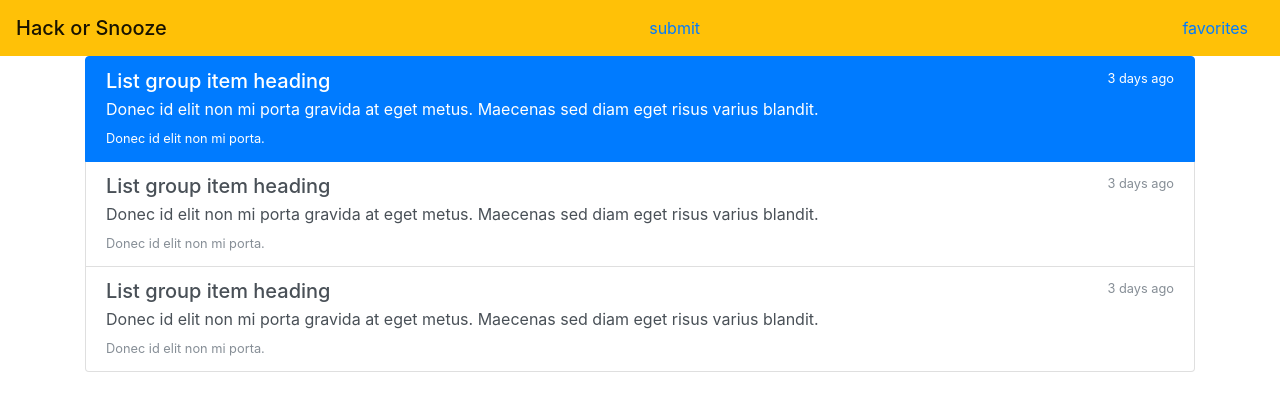
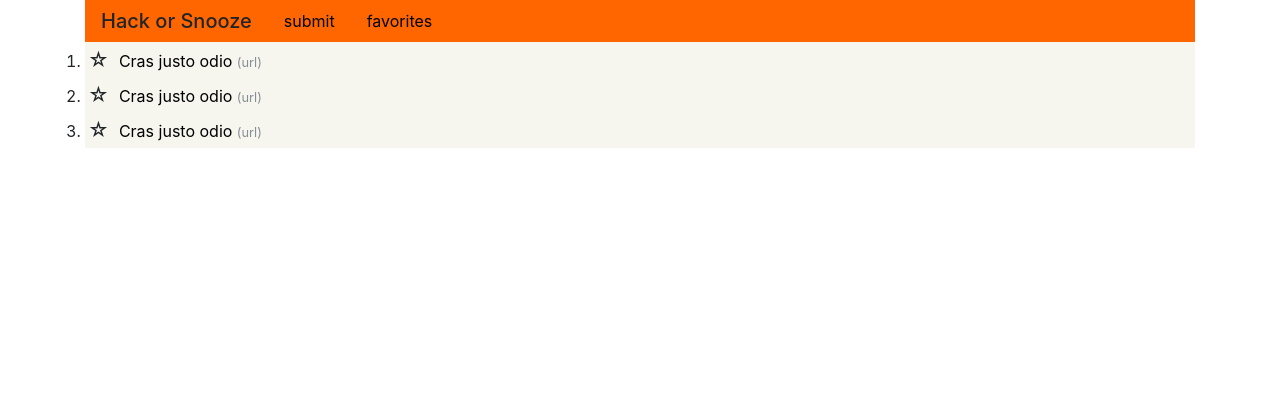
Before and after one commit to zesansan/hackorsnooze, a plain HTML site: page index.html in a window 1280 px wide. Drawn offline with nearby package versions, Linux system fonts and the light colour scheme.

Commit message:
update CSS and article layout

```diff
--- a/index.html
+++ b/index.html
@@ -7,14 +7,15 @@
 	<script src="https://code.jquery.com/jquery-3.2.1.slim.min.js" integrity="sha384-KJ3o2DKtIkvYIK3UENzmM7KCkRr/rE9/Qpg6aAZGJwFDMVNA/GpGFF93hXpG5KkN" crossorigin="anonymous"></script>
 	<script src="https://cdnjs.cloudflare.com/ajax/libs/popper.js/1.12.3/umd/popper.min.js" integrity="sha384-vFJXuSJphROIrBnz7yo7oB41mKfc8JzQZiCq4NCceLEaO4IHwicKwpJf9c9IpFgh" crossorigin="anonymous"></script>
 	<script src="https://maxcdn.bootstrapcdn.com/bootstrap/4.0.0-beta.2/js/bootstrap.min.js" integrity="sha384-alpBpkh1PFOepccYVYDB4do5UnbKysX5WZXm3XxPqe5iKTfUKjNkCk9SaVuEZflJ" crossorigin="anonymous"></script>
-	<style rel="stysheet" href="style.css"></style>
+	<link href="style.css" rel="stylesheet">
+	<link href="https://fonts.googleapis.com/icon?family=Material+Icons"
+      rel="stylesheet">
 </head>
 <body>
+<div class="container main">
 
-<nav class="navbar navbar-light bg-warning">
+	<nav class="navbar">
 	  <span class="navbar-brand mb-0 h1">Hack or Snooze</span>
-<!--   <ul class="nav">
-  <li class="nav-item"> -->
 	    <div id="exampleAccordion" data-children=".item">
 	  		<div class="nav-link item">
 	    		<a data-toggle="collapse" data-parent="#exampleAccordion" href="#exampleAccordion1" aria-expanded="false" aria-controls="exampleAccordion1">
@@ -22,23 +23,19 @@
 	    		</a>
 	    	</div>
 		</div>
-  </li>
-  <!-- <li class="nav-item"> -->
 	    <a class="nav-link favall" href="#">favorites</a>
-  </li>
-</ul>
 	</nav>
-
+	<div class="container form">
 		<div id="exampleAccordion" data-children=".item">
 		  <div class="item">
 		    <div id="exampleAccordion1" class="collapse" role="tabpanel">
-		<div class="container" id="submitform">
+				<div class="container pt-5 pb-5" id="submitform">
 					<div class="form-check">
 						<form action="">
 			  				<div class="form-group row">
 		    					<label for="colFormLabel" class="col-2 col-form-label pl-5">title</label>
 		    						<div class="col-3">
-      							<input type="text" class="form-control" id="colFormLabel" placeholder="title">
+		      							<input type="text" class="form-control" id="colFormLabel" placeholder="title" required>
 		    						</div>
 							</div>
 			 				<div class="form-group row">
@@ -47,8 +44,13 @@
 					      				<input type="URL" class="form-control" id="colFormLabel" placeholder="url">
 					    			</div>
 				 		 	</div>
+				 		 	<div class="row">
+				 		 		<div class="col-3">
 									<button type="submit" class="btn btn-secondary">submit</button>
+								</div>
+							</div>
 						</form>
+					</div>
 				</div>
 		    </div>
 		  </div>
@@ -56,58 +58,15 @@
 	</div>
 
 
+	<div class="container articles">
+		<ol class="list-group justify-content-start">
+		  <li class="row list-group-item"><span class="star_empty star">&#9734;</span><a href=""#>Cras justo odio </a><small class="text-muted hostname">(url)</small></li>
 
-
-
-<!-- <div class="container" id="submitform">
-	<div class="form-check">
-	<form action="">
-	  <div class="form-group row">
-    <label for="colFormLabel" class="col-2 col-form-label pl-5">title</label>
-    <div class="col-3">
-      <input type="email" class="form-control" id="colFormLabel" placeholder="title">
+		  <!-- star boarder needs to change to star -->
+		  <li class="row list-group-item"><span class="star_empty star">&#9734;</span><a href=""#>Cras justo odio </a><small class="text-muted hostname">(url)</small></li>
+		  <li class="row list-group-item"><span class="star_empty star">&#9734;</span><a href=""#>Cras justo odio </a><small class="text-muted hostname">(url)</small></li>
+		</ol>
 	</div>
-  </div>
-	 <div class="form-group row">
-    <label for="colFormLabel" class="col-2 col-form-label pl-5">url</label>
-    <div class="col-3">
-      <input type="email" class="form-control" id="colFormLabel" placeholder="url">
-    </div>
-  </div>
-	<button type="submit" class="btn btn-secondary">submit</button>
-	</form>
-	</div>
-</div>
- -->
-
-
-
-<div class="container">
-	<div class="list-group">
-  <a href="#" class="list-group-item list-group-item-action flex-column align-items-start active">
-    <div class="d-flex w-100 justify-content-between">
-      <h5 class="mb-1">List group item heading</h5>
-      <small>3 days ago</small>
-    </div>
-    <p class="mb-1">Donec id elit non mi porta gravida at eget metus. Maecenas sed diam eget risus varius blandit.</p>
-    <small>Donec id elit non mi porta.</small>
-  </a>
-  <a href="#" class="list-group-item list-group-item-action flex-column align-items-start">
-    <div class="d-flex w-100 justify-content-between">
-      <h5 class="mb-1">List group item heading</h5>
-      <small class="text-muted">3 days ago</small>
-    </div>
-    <p class="mb-1">Donec id elit non mi porta gravida at eget metus. Maecenas sed diam eget risus varius blandit.</p>
-    <small class="text-muted">Donec id elit non mi porta.</small>
-  </a>
-  <a href="#" class="list-group-item list-group-item-action flex-column align-items-start">
-    <div class="d-flex w-100 justify-content-between">
-      <h5 class="mb-1">List group item heading</h5>
-      <small class="text-muted">3 days ago</small>
-    </div>
-    <p class="mb-1">Donec id elit non mi porta gravida at eget metus. Maecenas sed diam eget risus varius blandit.</p>
-    <small class="text-muted">Donec id elit non mi porta.</small>
-  </a>
 </div>
 <script src ="script.js"></script>
 </body>
--- a/style.css
+++ b/style.css
@@ -1,11 +1,62 @@
+body{
+	background-color: #ffffff;
+}
+
 .favall{
 	/*should toggle between fav or all*/
 }
 
-.bg-warning{
-	background-color: #ff8507 !important;
+.navbar{
+	background-color: #ff6600;
+	justify-content: start;
+	padding-top: 1px;
+	padding-bottom: 1px;
+}
+
+.form {
+	background-color: #f6f6ef;
 }
 
 #submitform{
 
 }
+
+.list-group-item {
+    border: none;
+    background-color: #f6f6ef;
+    display: list-item;
+    padding: 3px;
+
+}
+
+.hostname{
+
+}
+
+.list-group{
+
+}
+
+.star{
+	font-size: 15pt;
+	padding-right: 10px;
+}
+
+a{
+	color: #000000;
+
+}
+
+a:hover{
+	text-decoration: none;
+	color: lightgrey;
+}
+
+.text-muted{
+	color: lightgrey;
+}
+
+.articles {
+	background-color: #f6f6ef;
+
+}
```
Lines whose indentation alone changed are shown as unchanged.
